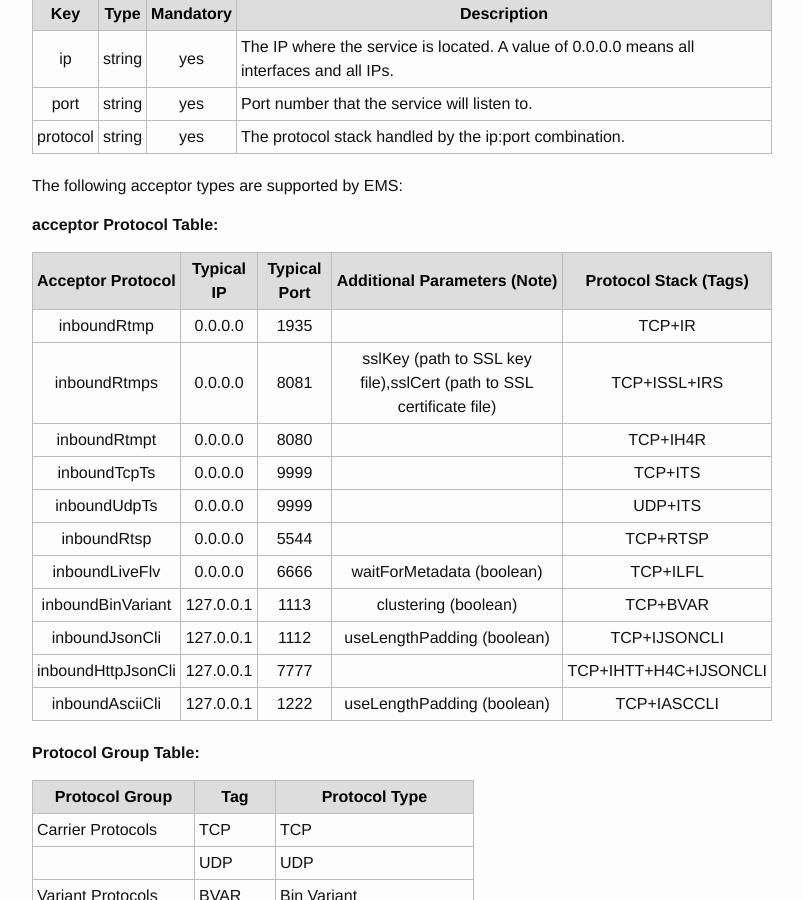
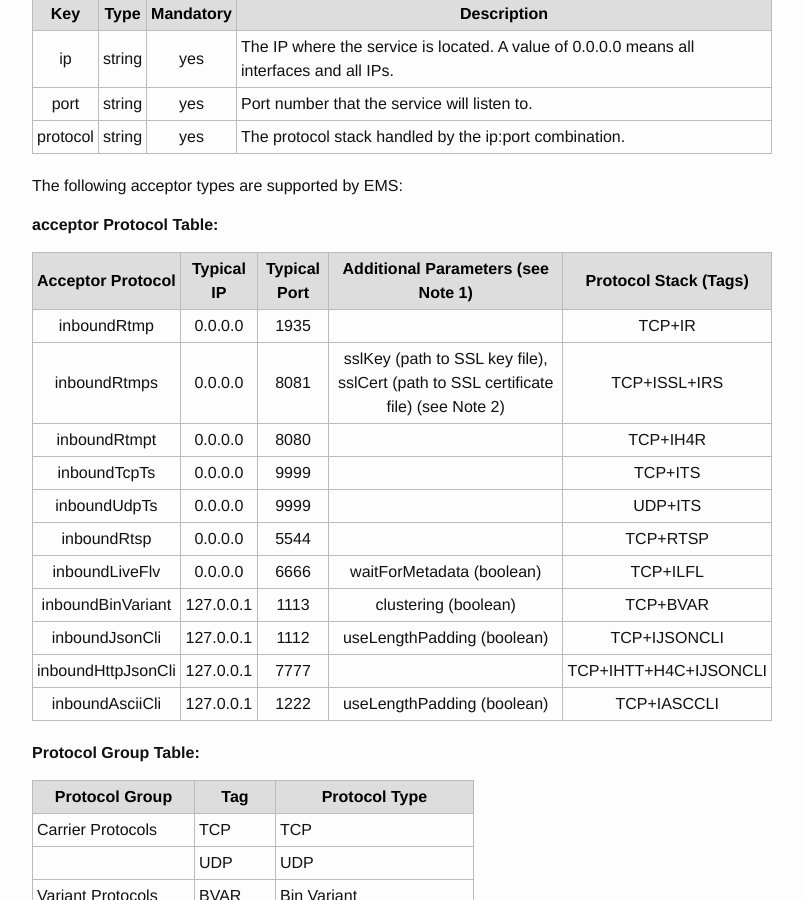
Before and after one commit to EvoStream/ems_user_guide, a Jekyll site: the page built from _posts/2016-01-01-emsconfigfile.md, in a window 1280 px wide and 900 px high, scrolled down 7329 px. Shown: the whole window, without its empty margins (238-1041 px from the left). Built offline with Jekyll 4.4.1, drawn with Linux system fonts in a browser that asks for light colours; some of the changed text lies outside the part shown.

Commit message:
Add note for certificates and keys linked to GitHub code

````diff
--- a/_posts/2016-01-01-emsconfigfile.md
+++ b/_posts/2016-01-01-emsconfigfile.md
@@ -271,10 +271,10 @@ The following acceptor types are supported by EMS:
 
 **acceptor Protocol Table:**
 
-| Acceptor Protocol  | Typical IP | Typical Port |       Additional Parameters (Note)       | Protocol Stack (Tags) |
+| Acceptor Protocol  | Typical IP | Typical Port |    Additional Parameters (see Note 1)    | Protocol Stack (Tags) |
 | :----------------: | :--------: | :----------: | :--------------------------------------: | :-------------------: |
 |    inboundRtmp     |  0.0.0.0   |     1935     |                                          |        TCP+IR         |
-|    inboundRtmps    |  0.0.0.0   |     8081     | sslKey (path to SSL key file),sslCert (path to SSL certificate file) |     TCP+ISSL+IRS      |
+|    inboundRtmps    |  0.0.0.0   |     8081     | sslKey (path to SSL key file), sslCert (path to SSL certificate file) (see Note 2) |     TCP+ISSL+IRS      |
 |    inboundRtmpt    |  0.0.0.0   |     8080     |                                          |       TCP+IH4R        |
 |    inboundTcpTs    |  0.0.0.0   |     9999     |                                          |        TCP+ITS        |
 |    inboundUdpTs    |  0.0.0.0   |     9999     |                                          |        UDP+ITS        |
@@ -325,7 +325,6 @@ Within the "evostreamms" application section of the config.lua file, you will ne
 
 ```
 autoDASH=
-
     targetFolder= "..\\evo-webroot",
 },
 autoHLS=
@@ -383,11 +382,11 @@ authentication=
 },
 ```
 
-**Note:**
+**Notes:**
 
-Authentication is disabled if the "authentication" block in the "config.lua" file is missing or incomplete. For RTMP protocol, authentication is disabled if the "auth.xml" file is missing or contains a "false" setting. For RTSP protocol, authentication is disabled if "authenticatePlay" in the "rtsp" block is omitted or set to "false".
+1. Authentication is disabled if the "authentication" block in the "config.lua" file is missing or incomplete. For RTMP protocol, authentication is disabled if the "auth.xml" file is missing or contains a "false" setting. For RTSP protocol, authentication is disabled if "authenticatePlay" in the "rtsp" block is omitted or set to "false".
 
-
+2. Scripts are available for creating certificates and keys for EMS. Please refer to our GitHub files [here](https://github.com/EvoStream/evostream_addons/tree/master/certificates_and_keys) for details.
 
 
 ### eventLogger
````
Also changed, not shown: _posts/2016-01-01-webconfigfile.md (+4 -0 lines).
